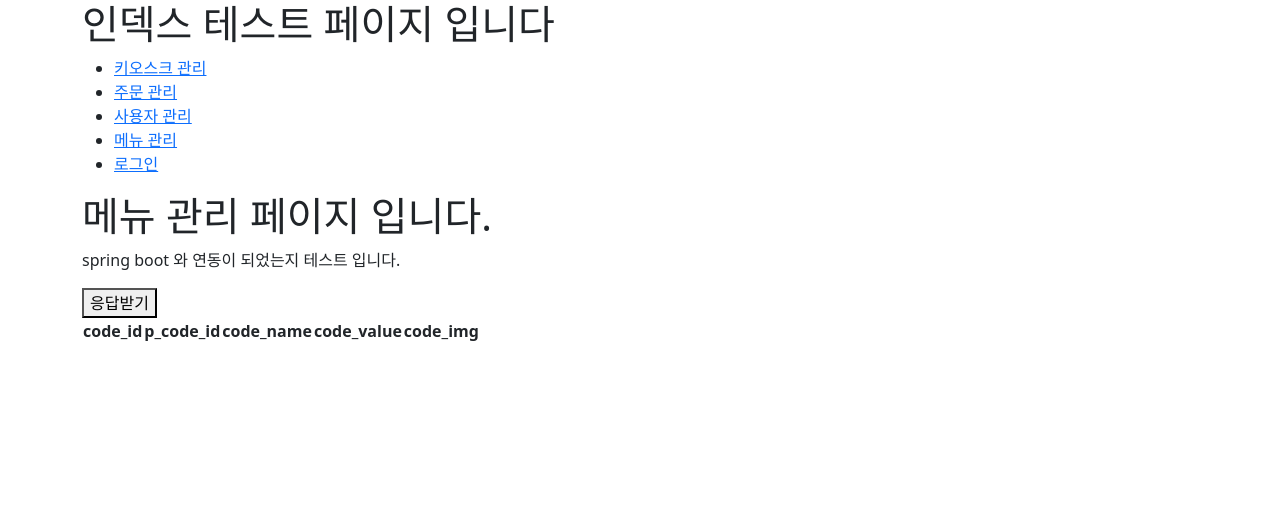
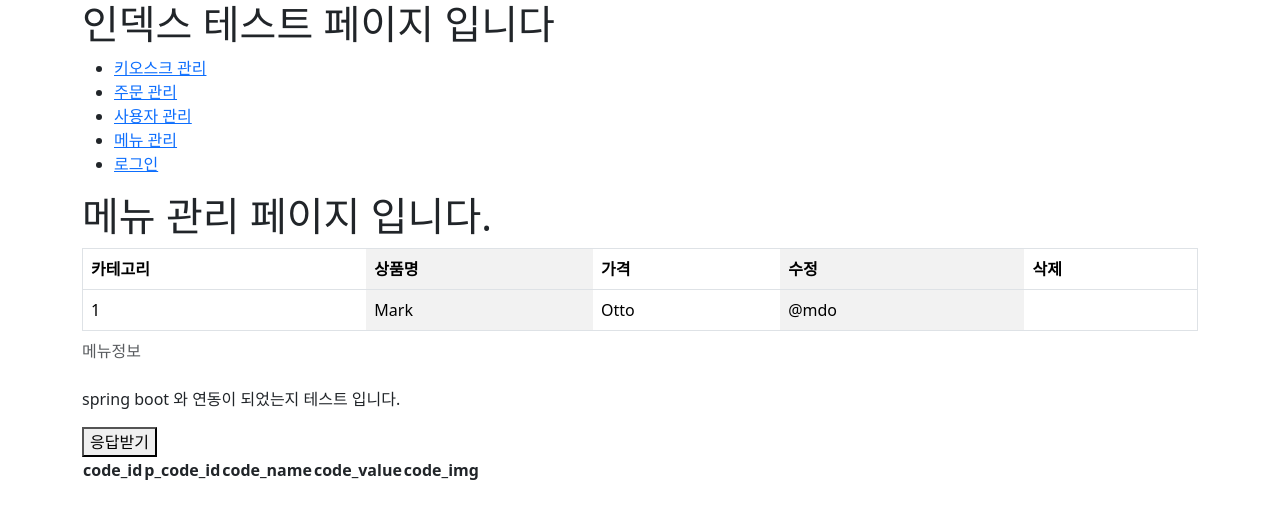
Before and after one commit to acornkiosk/flower_front, a React (Create React App) app: page /menu in a window 1280 px wide. Shown: the top 518 px of the page. Built offline with nearby package versions, Linux system fonts and the light colour scheme.

Commit message:
메뉴파트 패치와 멀지 후 브랜치 관리

```diff
--- a/src/components/menu/menu.js
+++ b/src/components/menu/menu.js
@@ -1,8 +1,82 @@
+import { useEffect, useState } from 'react';
+import Table from 'react-bootstrap/Table';
+
+/** HTML 본문 : 메뉴관리 전체 */
 function Menu() {
+
+  // 메뉴를 리스트로 요청할 것을 대비한 배분 배열 변수
+  const [menuList,setMenuList] = useState([])
+
+  // 메뉴Dto 정보
+  const [menu, setMenu] = useState({
+    id: 0,
+    name: '',
+    img_name: '',
+    price: 0,
+    summary: '',
+    description: '',
+    is_sold: '',
+    category_id: 0,
+    category: '',
+    image: ''
+  })
+
+  /*
+    1. 화면에 접속하자마자 서버로부터 메뉴정보를 모두 가져오는 코드를 작성
+      component 가 최초로 실행될 때 호출되는 함수 : useEffect
+  */
+  useEffect(()=>{
+
+  }, [])
+
+  // 2. <Article> 에 props 변수를 이용하여 메뉴 데이터를 전달한다.
   return (
     <div>
+      <Header></Header>
+
+      <Article></Article>
+    </div>
+  )
+}
+/** 헤더 영역 */
+function Header(){
+  return(
+    <header>
       <h1>메뉴 관리 페이지 입니다.</h1>
-    </div>
+    </header>
+  )
+}
+
+/** 아티클 영역 : 화면을 보여주는 역할 */
+function Article(props){
+  // 3. props 를 매개변수로 받고 값을 menuDto 형태로 분해
+  // 4. if문 사용하여 카테고리 선택여부와 데이터 존재 여부에 따라 테이블 정보를 달리 만든다.
+
+  return(
+    <article>
+        <Table striped="columns" border="1">
+          <caption>메뉴정보</caption>
+          <thead>
+            <tr>
+              <th>카테고리</th>
+              <th>상품명</th>
+              <th>가격</th>
+              <th>수정</th>
+              <th>삭제</th>
+            </tr>
+          </thead>
+          <tbody>
+
+            <tr>
+              <td>1</td>
+              <td>Mark</td>
+              <td>Otto</td>
+              <td>@mdo</td>
+            </tr>
+
+          </tbody>
+      </Table>
+    </article>
   )
 }
 
```
Also changed, not shown: package.json (+7 -0 lines), src/components/menu_main.js (added), 1 other file (tests, documents, lock files or other folders).
